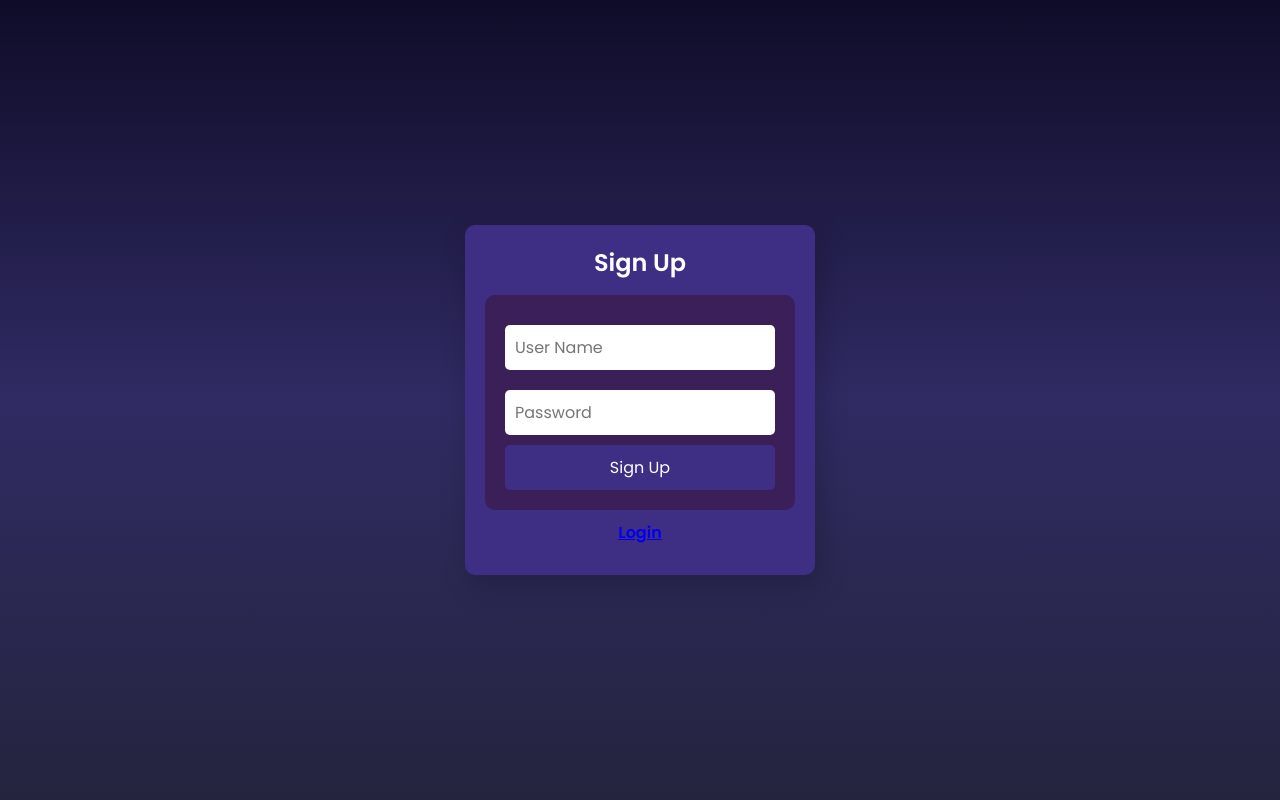
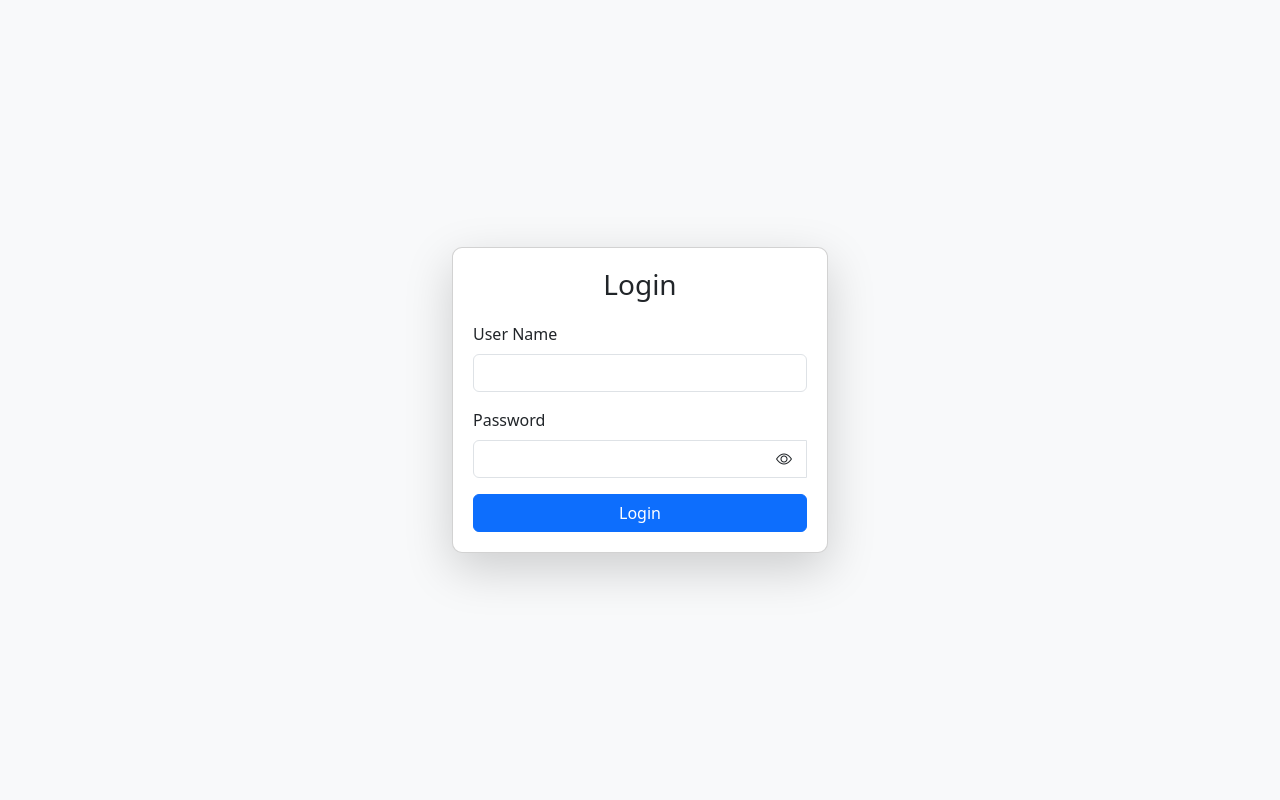
Before and after one commit to DarilTom/HOMECARE, a Django app: page /login in a window 1280 px wide. Run offline with Django 5.2, Linux system fonts and the light colour scheme.

Commit message:
login updated

```diff
--- a/homecare/homecare_app/templates/myapp/login.html
+++ b/homecare/homecare_app/templates/myapp/login.html
@@ -3,103 +3,81 @@
 <head>
     <meta charset="UTF-8">
     <meta name="viewport" content="width=device-width, initial-scale=1.0">
-    <title>{% block title %} Sign Up {% endblock %}</title>
+    <title>Login</title>
+    <link href="https://cdn.jsdelivr.net/npm/bootstrap@5.3.0/dist/css/bootstrap.min.css" rel="stylesheet">
     <style>
-        @import url('https://fonts.googleapis.com/css2?family=Poppins:wght@300;400;600&display=swap');
-
-        * {
-            margin: 0;
-            padding: 0;
-            box-sizing: border-box;
-            font-family: 'Poppins', sans-serif;
-        }
-
-        body {
-            display: flex;
-            justify-content: center;
-            align-items: center;
-            height: 100vh;
-            background: linear-gradient(to bottom, #0f0c29, #302b63, #24243e);
-        }
-
-        .container {
-            width: 350px;
-            background: #3e2f84; /* Changed to a distinct violet shade */
-            border-radius: 10px;
-            box-shadow: 5px 10px 30px rgba(0, 0, 0, 0.2);
-            padding: 20px;
-            text-align: center;
-            position: relative;
-        }
-
-        h2 {
-            color: #fff;
-            font-weight: 600;
-            text-align: center;
-            margin-bottom: 15px;
-        }
-
-        form {
-            background: #3a1f58; /* Another subtle contrast for form */
-            padding: 20px;
-            border-radius: 10px;
-        }
-
-        input {
-            width: 100%;
-            padding: 10px;
-            margin: 10px 0;
+        body { background-color: #f8f9fa; display: flex; justify-content: center; align-items: center; height: 100vh; }
+        .container { max-width: 400px; }
+        .card { padding: 20px; box-shadow: 5px 5px 15px rgba(0, 0, 0, 0.1); border-radius: 10px; }
+        h3 { text-align: center; margin-bottom: 20px; }
+        .password-wrapper { position: relative; }
+        .password-wrapper .toggle-password {
+            position: absolute;
+            top: 50%;
+            right: 10px;
+            transform: translateY(-50%);
+            cursor: pointer;
             border: none;
-            border-radius: 5px;
-            font-size: 16px;
-            background: #fff;
-        }
-
-        .btn {
-            width: 100%;
-            padding: 10px;
-            background: #3e2f84;
-            color: white;
-            border: none;
-            border-radius: 5px;
-            font-size: 16px;
-            cursor: pointer;
-        }
-
-        .btn:hover {
-            background: #6d44b8;
-        }
-
-        .switch {
-            background: #3e2f84;
-            padding: 10px;
-            border-radius: 0 0 10px 10px;
-            cursor: pointer;
-            font-weight: bold;
-            color: white;
+            background: none;
+            padding: 5px;
         }
     </style>
 </head>
 <body>
-
     <div class="container">
-        <h2>{% block form_title %} Sign Up {% endblock %}</h2>
-
-        <form method="post">
-            {% csrf_token %}
-            <input type="text" name="username" placeholder="User Name" required>
-            <input type="password" name="password" placeholder="Password" required>
-            <button type="submit" class="btn">
-                {% block button_text %} Sign Up {% endblock %}
-            </button>
-        </form>
-
-        <div class="switch">
-            {% block switch_text %}
-                <a href="{% url 'login' %}">Login</a>
-            {% endblock %}
+        <div class="card shadow-lg">
+            <h3>Login</h3>
+            <form id="auth-form" method="post" class="needs-validation" novalidate>
+                {% csrf_token %}
+                <div class="mb-3">
+                    <label for="username" class="form-label">User Name</label>
+                    <input type="text" class="form-control" name="username" required>
+                    <div class="invalid-feedback">Please enter your username.</div>
+                </div>
+                <div class="mb-3 password-wrapper">
+                    <label for="password" class="form-label">Password</label>
+                    <div class="input-group">
+                        <input type="password" class="form-control" id="password" name="password" required>
+                        <button class="btn toggle-password" type="button" onclick="togglePasswordVisibility()">
+                            <i class="bi bi-eye"></i>
+                        </button>
+                    </div>
+                    <div class="invalid-feedback">Please enter your password.</div>
+                </div>
+                <button type="submit" class="btn btn-primary w-100">Login</button>
+            </form>
         </div>
     </div>
 
+    <script>
+        function togglePasswordVisibility() {
+            var passwordField = document.getElementById("password");
+            var toggleButton = document.querySelector(".toggle-password i");
+            if (passwordField.type === "password") {
+                passwordField.type = "text";
+                toggleButton.classList.remove("bi-eye");
+                toggleButton.classList.add("bi-eye-slash");
+            } else {
+                passwordField.type = "password";
+                toggleButton.classList.remove("bi-eye-slash");
+                toggleButton.classList.add("bi-eye");
+            }
+        }
+
+        (function() {
+            'use strict';
+            var forms = document.querySelectorAll('.needs-validation');
+            Array.prototype.slice.call(forms).forEach(function(form) {
+                form.addEventListener('submit', function(event) {
+                    if (!form.checkValidity()) {
+                        event.preventDefault();
+                        event.stopPropagation();
+                    }
+                    form.classList.add('was-validated');
+                }, false);
+            });
+        })();
+    </script>
+    <link rel="stylesheet" href="https://cdn.jsdelivr.net/npm/bootstrap-icons/font/bootstrap-icons.css">
 </body>
 </html>
```
